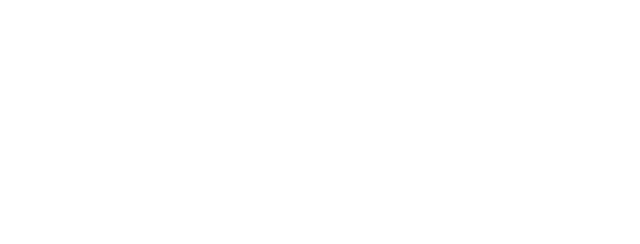
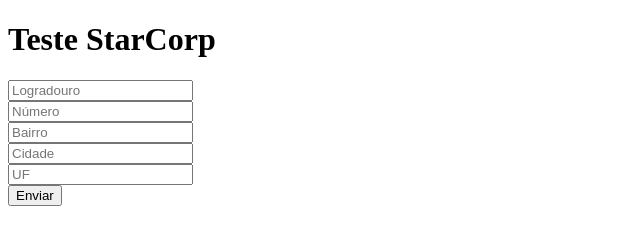
Before and after one commit to alancardos0/projeto-StarCorp, a website: page index.html in a window 1280 px wide. Shown: the whole page, without its empty margins (0-640 px from the left). Drawn offline with Linux system fonts and the light colour scheme.

Commit message:
projeto-starcorp

```diff
--- a/index.html
+++ b/index.html
@@ -3,8 +3,31 @@
   <head>
     <meta charset="UTF-8" />
     <meta http-equiv="X-UA-Compatible" content="IE=edge" />
-    <meta name="viewport" content="width=[device-width], initial-scale=1.0" />
-    <title>Projeto StarCorp</title>
+    <meta name="viewport" content="width=device-width, initial-scale=1.0" />
+    <title>Teste StarCorp</title>
+    <script src="script.js"></script>
   </head>
-  <body></body>
+  <body>
+    <h1>Teste StarCorp</h1>
+
+    <form>
+      <input
+        type="text"
+        id="logradouro"
+        name="logradouro"
+        placeholder="Logradouro"
+      />
+      <br />
+      <input
+        type="number"
+        id="numero"
+        name="number"
+        placeholder="Número"
+      /><br />
+      <input type="text" id="bairro" name="bairro" placeholder="Bairro" /><br />
+      <input type="text" id="cidade" name="cidade" placeholder="Cidade" /><br />
+      <input type="text" id="uf" name="UF" placeholder="UF" /><br />
+      <button onclick="cadastroDeEndereco()" id="botao">Enviar</button>
+    </form>
+  </body>
 </html>
--- a/script.js
+++ b/script.js
@@ -0,0 +1,26 @@
+import axios from "axios";
+
+function cadastroDeEndereco() {
+  const logradouro = document.getElementById("logradouro");
+  const numero = document.getElementById("numero");
+  const bairro = document.getElementById("bairro");
+  const cidade = document.getElementById("cidade");
+  const uf = document.getElementById("uf");
+}
+
+const url = `https://www.selida.com.br/avaliacaotecnica/api/`;
+
+class Api {
+  static async getAdress() {
+    const dados = axios
+      .get(`${url}endereco`)
+      .then((resp) => {
+        console.log(resp.data);
+      })
+      .catch((error) => {
+        console.error(error);
+      });
+  }
+}
+
+Api.getAdress();
```
Also changed, not shown: package.json (added, +16 -0 lines), 3 other files.
